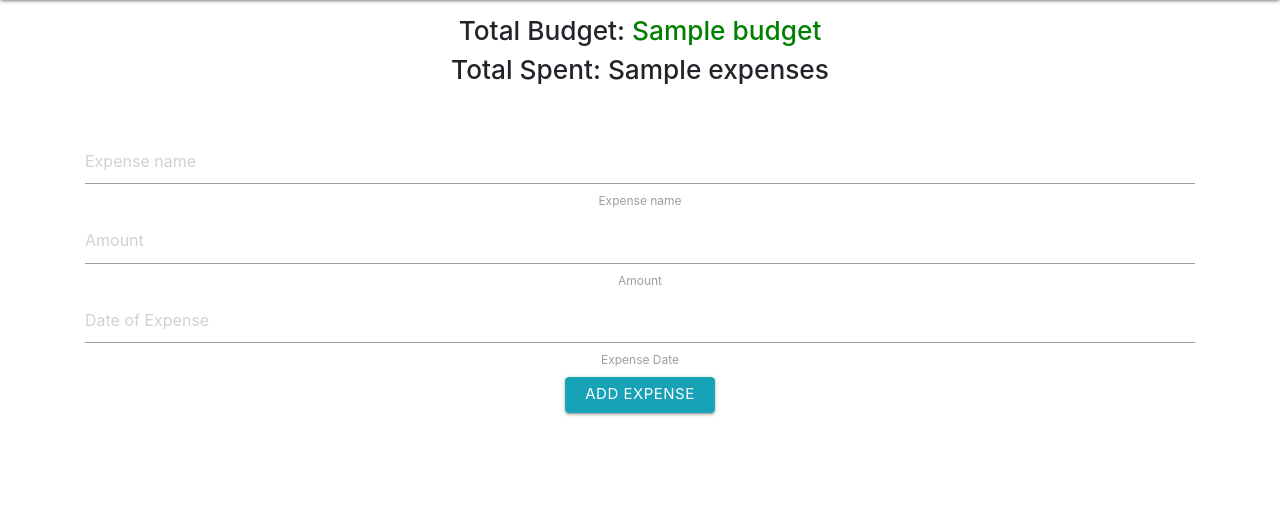
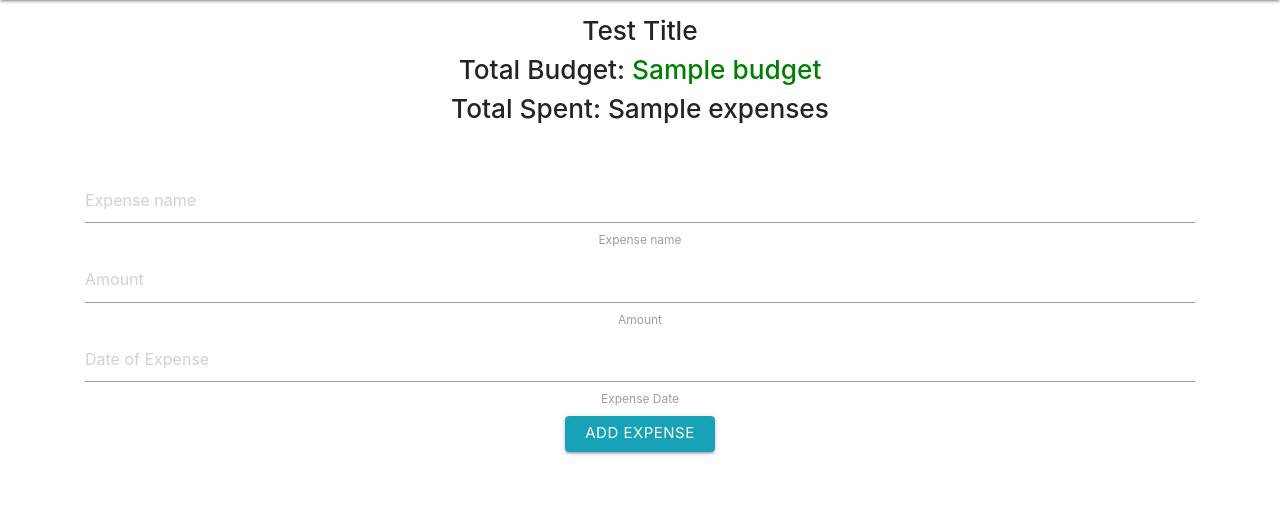
Before and after one commit to mgarci201/budget-app, a Django app: template budget_app/templates/budget_app/index.html in a window 1280 px wide. Shown: the part 64-570 px from the top of the page. Run offline with Django 3.2, Linux system fonts and the light colour scheme; tables that the repository leaves empty hold one stand-in row (values such as "Sample post"); the template is opened without the code that fills it: values that come from a table or form of the project are taken from there, most other values are stand-ins (such as "Sample title", 1, 10 or a date in 2020); some libraries are stand-ins or nearby versions.

Commit message:
Template Test

```diff
--- a/budget_app/templates/budget_app/index.html
+++ b/budget_app/templates/budget_app/index.html
@@ -19,6 +19,7 @@
                 <div class="row">
                     <div class="container center">
                         <div>
+			<h3>Test Title</h3>
                             <h3 class="center">Total Budget: <span style="color: green;">{{budget}}</span></h3>
                             <h3 class="center">Total Spent: <span>{{expenses}}</span></h3>
                         </div>
```
